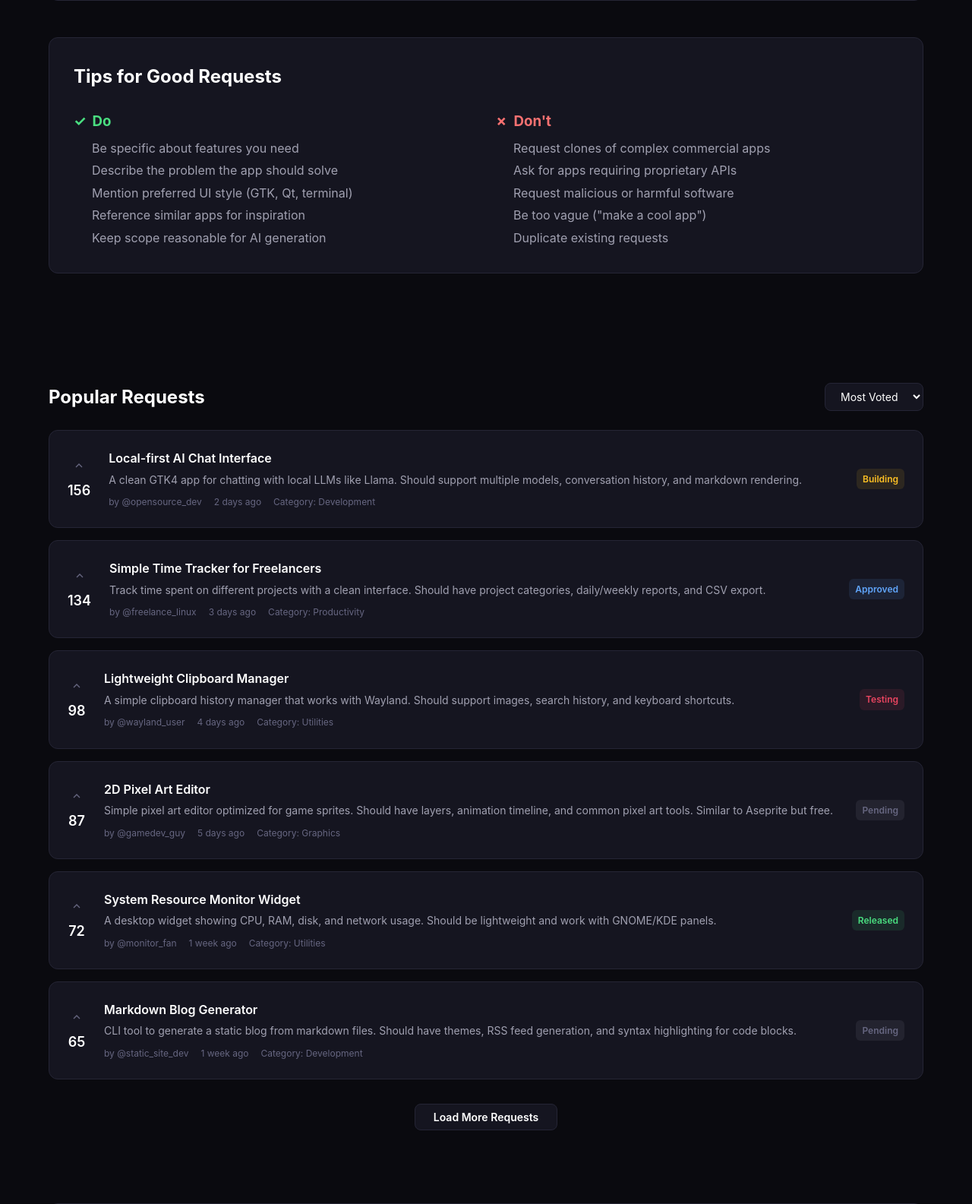
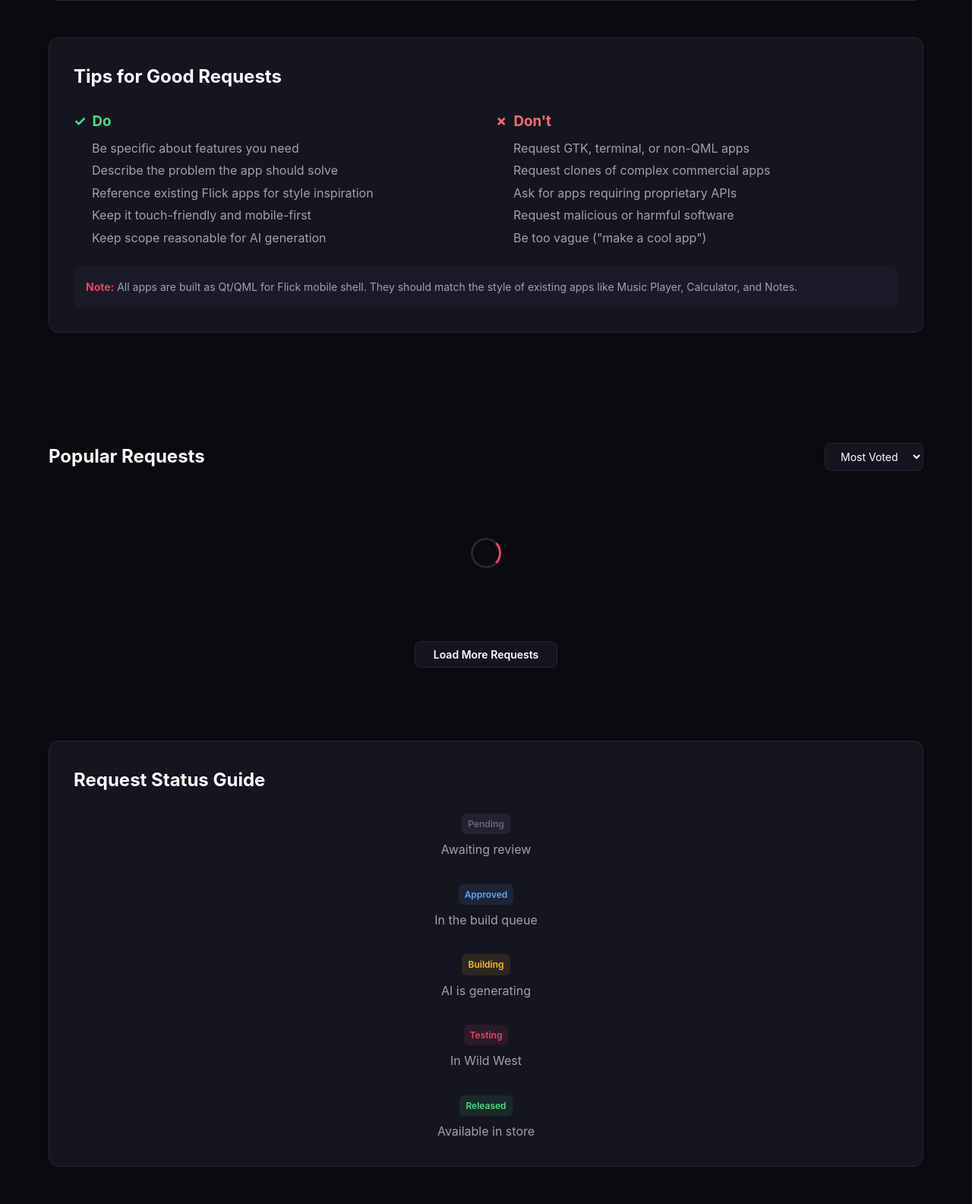
Before and after one commit to ruapotato/flick_forge, a Flask app: page /request in a window 1280 px wide. Shown: the part 1057-2642 px from the top of the page at 76% size. Run offline with Flask 3, Linux system fonts and the light colour scheme.

Commit message:
Update templates: Qt/QML focus, AGPL-3.0 notice, fix footers
- Update request.html guidelines: GTK/terminal in Don't section
- Add note that all apps must be Qt/QML for Flick shell
- Update all footers with correct GitHub link (ruapotato/Flick)
- Add AGPL-3.0 and AI-generated notice to all footers

🤖 Generated with [Claude Code](https://claude.com/claude-code)

Co-Authored-By: Claude Opus 4.5 <noreply@anthropic.com>

```diff
--- a/templates/app.html
+++ b/templates/app.html
@@ -285,7 +285,7 @@
       </div>
 
       <div class="footer-bottom">
-        <p class="footer-copyright">&copy; 2025 Flick Project. AGPL-3.0 Licensed.</p>
+        <p class="footer-copyright">&copy; 2025 Flick Project. All apps AGPL-3.0 | AI-generated with a human in the loop</p>
       </div>
     </div>
   </footer>
--- a/templates/index.html
+++ b/templates/index.html
@@ -233,7 +233,7 @@
       </div>
 
       <div class="footer-bottom">
-        <p class="footer-copyright">&copy; 2025 Flick Project. AGPL-3.0 Licensed.</p>
+        <p class="footer-copyright">&copy; 2025 Flick Project. All apps AGPL-3.0 | AI-generated with a human in the loop</p>
         <div class="footer-social">
           <a href="https://github.com/ruapotato/Flick" aria-label="GitHub">
             <svg width="20" height="20" viewBox="0 0 24 24" fill="currentColor">
--- a/templates/profile.html
+++ b/templates/profile.html
@@ -379,7 +379,7 @@
           <h4 class="footer-title">Community</h4>
           <nav class="footer-links">
             <a href="/request" class="footer-link">Request an App</a>
-            <a href="https://github.com/flick-store" class="footer-link">GitHub</a>
+            <a href="https://github.com/ruapotato/Flick" class="footer-link">GitHub</a>
             <a href="https://discord.gg/flick" class="footer-link">Discord</a>
           </nav>
         </div>
@@ -395,7 +395,7 @@
       </div>
 
       <div class="footer-bottom">
-        <p class="footer-copyright">&copy; 2025 Flick Store. Open source and community-driven.</p>
+        <p class="footer-copyright">&copy; 2025 Flick Store. All apps AGPL-3.0 licensed. AI-generated with a human in the loop.</p>
       </div>
     </div>
   </footer>
--- a/templates/request.html
+++ b/templates/request.html
@@ -118,8 +118,8 @@
               <ul style="color:var(--text-secondary);padding-left:var(--space-lg);">
                 <li style="margin-bottom:var(--space-xs);">Be specific about features you need</li>
                 <li style="margin-bottom:var(--space-xs);">Describe the problem the app should solve</li>
-                <li style="margin-bottom:var(--space-xs);">Mention preferred UI style (GTK, Qt, terminal)</li>
-                <li style="margin-bottom:var(--space-xs);">Reference similar apps for inspiration</li>
+                <li style="margin-bottom:var(--space-xs);">Reference existing Flick apps for style inspiration</li>
+                <li style="margin-bottom:var(--space-xs);">Keep it touch-friendly and mobile-first</li>
                 <li>Keep scope reasonable for AI generation</li>
               </ul>
             </div>
@@ -128,14 +128,17 @@
                 <span>&#10007;</span> Don't
               </h3>
               <ul style="color:var(--text-secondary);padding-left:var(--space-lg);">
+                <li style="margin-bottom:var(--space-xs);">Request GTK, terminal, or non-QML apps</li>
                 <li style="margin-bottom:var(--space-xs);">Request clones of complex commercial apps</li>
                 <li style="margin-bottom:var(--space-xs);">Ask for apps requiring proprietary APIs</li>
                 <li style="margin-bottom:var(--space-xs);">Request malicious or harmful software</li>
-                <li style="margin-bottom:var(--space-xs);">Be too vague ("make a cool app")</li>
-                <li>Duplicate existing requests</li>
+                <li>Be too vague ("make a cool app")</li>
               </ul>
             </div>
           </div>
+          <p style="margin-top:var(--space-lg);padding:var(--space-md);background:var(--bg-tertiary);border-radius:var(--radius-md);font-size:var(--text-sm);color:var(--text-secondary);">
+            <strong style="color:var(--accent);">Note:</strong> All apps are built as Qt/QML for Flick mobile shell. They should match the style of existing apps like Music Player, Calculator, and Notes.
+          </p>
         </div>
       </section>
 
@@ -153,137 +156,10 @@
         </div>
 
         <div class="request-list" id="request-list">
-          <!-- Request Card 1 -->
-          <div class="request-card">
-            <div class="request-votes">
-              <button class="request-vote-btn" data-vote="up" data-request-id="r1" aria-label="Upvote">
-                <svg width="16" height="16" viewBox="0 0 24 24" fill="none" stroke="currentColor" stroke-width="2">
-                  <polyline points="18 15 12 9 6 15"/>
-                </svg>
-              </button>
-              <span class="request-vote-count">156</span>
-            </div>
-            <div class="request-content">
-              <h3>Local-first AI Chat Interface</h3>
-              <p>A clean GTK4 app for chatting with local LLMs like Llama. Should support multiple models, conversation history, and markdown rendering.</p>
-              <div class="request-meta">
-                <span>by @opensource_dev</span>
-                <span>2 days ago</span>
-                <span>Category: Development</span>
-              </div>
-            </div>
-            <span class="request-status status-building">Building</span>
+          <div class="loading" id="requests-loading">
+            <div class="loading-spinner"></div>
           </div>
-
-          <!-- Request Card 2 -->
-          <div class="request-card">
-            <div class="request-votes">
-              <button class="request-vote-btn" data-vote="up" data-request-id="r2" aria-label="Upvote">
-                <svg width="16" height="16" viewBox="0 0 24 24" fill="none" stroke="currentColor" stroke-width="2">
-                  <polyline points="18 15 12 9 6 15"/>
-                </svg>
-              </button>
-              <span class="request-vote-count">134</span>
-            </div>
-            <div class="request-content">
-              <h3>Simple Time Tracker for Freelancers</h3>
-              <p>Track time spent on different projects with a clean interface. Should have project categories, daily/weekly reports, and CSV export.</p>
-              <div class="request-meta">
-                <span>by @freelance_linux</span>
-                <span>3 days ago</span>
-                <span>Category: Productivity</span>
-              </div>
-            </div>
-            <span class="request-status status-approved">Approved</span>
-          </div>
-
-          <!-- Request Card 3 -->
-          <div class="request-card">
-            <div class="request-votes">
-              <button class="request-vote-btn" data-vote="up" data-request-id="r3" aria-label="Upvote">
-                <svg width="16" height="16" viewBox="0 0 24 24" fill="none" stroke="currentColor" stroke-width="2">
-                  <polyline points="18 15 12 9 6 15"/>
-                </svg>
-              </button>
-              <span class="request-vote-count">98</span>
-            </div>
-            <div class="request-content">
-              <h3>Lightweight Clipboard Manager</h3>
-              <p>A simple clipboard history manager that works with Wayland. Should support images, search history, and keyboard shortcuts.</p>
-              <div class="request-meta">
-                <span>by @wayland_user</span>
-                <span>4 days ago</span>
-                <span>Category: Utilities</span>
-              </div>
-            </div>
-            <span class="request-status status-testing">Testing</span>
-          </div>
-
-          <!-- Request Card 4 -->
-          <div class="request-card">
-            <div class="request-votes">
-              <button class="request-vote-btn" data-vote="up" data-request-id="r4" aria-label="Upvote">
-                <svg width="16" height="16" viewBox="0 0 24 24" fill="none" stroke="currentColor" stroke-width="2">
-                  <polyline points="18 15 12 9 6 15"/>
-                </svg>
-              </button>
-              <span class="request-vote-count">87</span>
-            </div>
-            <div class="request-content">
-              <h3>2D Pixel Art Editor</h3>
-              <p>Simple pixel art editor optimized for game sprites. Should have layers, animation timeline, and common pixel art tools. Similar to Aseprite but free.</p>
-              <div class="request-meta">
-                <span>by @gamedev_guy</span>
-                <span>5 days ago</span>
-                <span>Category: Graphics</span>
-              </div>
-            </div>
-            <span class="request-status status-pending">Pending</span>
-          </div>
-
-          <!-- Request Card 5 -->
-          <div class="request-card">
-            <div class="request-votes">
-              <button class="request-vote-btn active" data-vote="up" data-request-id="r5" aria-label="Upvote">
-                <svg width="16" height="16" viewBox="0 0 24 24" fill="none" stroke="currentColor" stroke-width="2">
-                  <polyline points="18 15 12 9 6 15"/>
-                </svg>
-              </button>
-              <span class="request-vote-count">72</span>
-            </div>
-            <div class="request-content">
-              <h3>System Resource Monitor Widget</h3>
-              <p>A desktop widget showing CPU, RAM, disk, and network usage. Should be lightweight and work with GNOME/KDE panels.</p>
-              <div class="request-meta">
-                <span>by @monitor_fan</span>
-                <span>1 week ago</span>
-                <span>Category: Utilities</span>
-              </div>
-            </div>
-            <span class="request-status status-released">Released</span>
-          </div>
-
-          <!-- Request Card 6 -->
-          <div class="request-card">
-            <div class="request-votes">
-              <button class="request-vote-btn" data-vote="up" data-request-id="r6" aria-label="Upvote">
-                <svg width="16" height="16" viewBox="0 0 24 24" fill="none" stroke="currentColor" stroke-width="2">
-                  <polyline points="18 15 12 9 6 15"/>
-                </svg>
-              </button>
-              <span class="request-vote-count">65</span>
-            </div>
-            <div class="request-content">
-              <h3>Markdown Blog Generator</h3>
-              <p>CLI tool to generate a static blog from markdown files. Should have themes, RSS feed generation, and syntax highlighting for code blocks.</p>
-              <div class="request-meta">
-                <span>by @static_site_dev</span>
-                <span>1 week ago</span>
-                <span>Category: Development</span>
-              </div>
-            </div>
-            <span class="request-status status-pending">Pending</span>
-          </div>
+          <p class="text-muted text-center" id="no-requests" style="display:none;">No requests yet. Be the first to submit one!</p>
         </div>
 
         <div class="text-center mt-xl">
@@ -351,7 +227,7 @@
           <h4 class="footer-title">Community</h4>
           <nav class="footer-links">
             <a href="/request" class="footer-link">Request an App</a>
-            <a href="https://github.com/flick-store" class="footer-link">GitHub</a>
+            <a href="https://github.com/ruapotato/Flick" class="footer-link">GitHub</a>
             <a href="https://discord.gg/flick" class="footer-link">Discord</a>
           </nav>
         </div>
@@ -367,7 +243,7 @@
       </div>
 
       <div class="footer-bottom">
-        <p class="footer-copyright">&copy; 2025 Flick Store. Open source and community-driven.</p>
+        <p class="footer-copyright">&copy; 2025 Flick Store. All apps AGPL-3.0 licensed. AI-generated with a human in the loop.</p>
       </div>
     </div>
   </footer>
--- a/templates/wildwest.html
+++ b/templates/wildwest.html
@@ -401,7 +401,7 @@
           <h4 class="footer-title">Community</h4>
           <nav class="footer-links">
             <a href="/request" class="footer-link">Request an App</a>
-            <a href="https://github.com/flick-store" class="footer-link">GitHub</a>
+            <a href="https://github.com/ruapotato/Flick" class="footer-link">GitHub</a>
             <a href="https://discord.gg/flick" class="footer-link">Discord</a>
           </nav>
         </div>
@@ -417,7 +417,7 @@
       </div>
 
       <div class="footer-bottom">
-        <p class="footer-copyright">&copy; 2025 Flick Store. Open source and community-driven.</p>
+        <p class="footer-copyright">&copy; 2025 Flick Store. All apps AGPL-3.0 licensed. AI-generated with a human in the loop.</p>
       </div>
     </div>
   </footer>
```
Also changed, not shown: templates/browse.html (+6 -15 lines).
